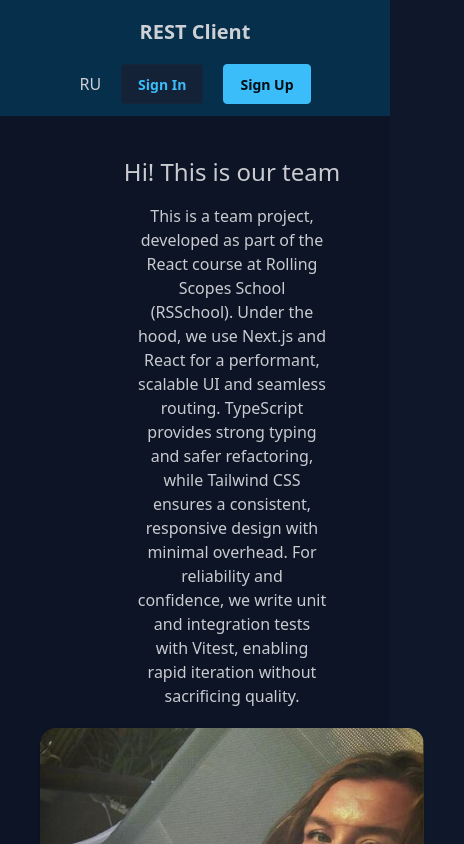
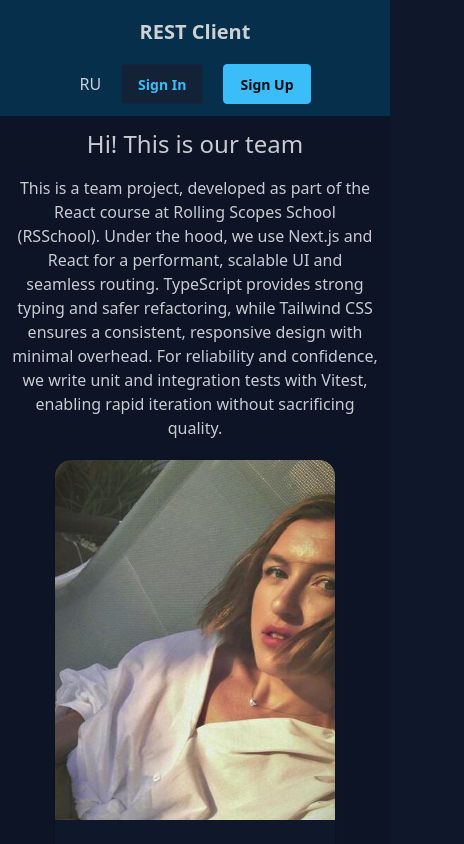
Before and after one commit to ksarise/rest-client-app, a Next.js app: page / in a window 390 px wide. Shown: the top 844 px of the page, 464 px wide, since content can reach past the window. Built offline with nearby package versions, Linux system fonts and the light colour scheme.

Commit message:
style: add responsive for main page content

```diff
--- a/src/app/page.tsx
+++ b/src/app/page.tsx
@@ -5,9 +5,9 @@ import ProfileCard from '@/widgets/ProfileCard';
 export default function Page() {
   return (
     <main className="hero bg-base-200 min-h-screen">
-      <div className="p-10">
+      <div className="p-3 md:p-10">
         <h1 className="mb-4 text-center text-2xl">Hi! This is our team</h1>
-        <div className="m-auto w-1/2 text-center">
+        <div className="m-auto text-center md:w-1/2">
           <p>
             This is a team project, developed as part of the React course at
             Rolling Scopes School (RSSchool). Under the hood, we use Next.js and
--- a/src/widgets/ProfileCard.tsx
+++ b/src/widgets/ProfileCard.tsx
@@ -11,7 +11,7 @@ interface Props {
 function ProfileCard({ img, description, title, gitHub }: Props) {
   return (
     <a href={gitHub} target="_blank" className="profile-card">
-      <div className="card bg-base-100 w-96 shadow-sm">
+      <div className="card bg-base-100 w-70 shadow-sm md:w-96">
         <figure>
           <Image
             priority={true}
```
